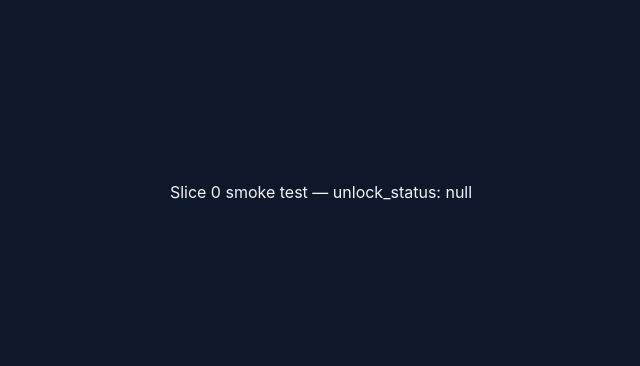
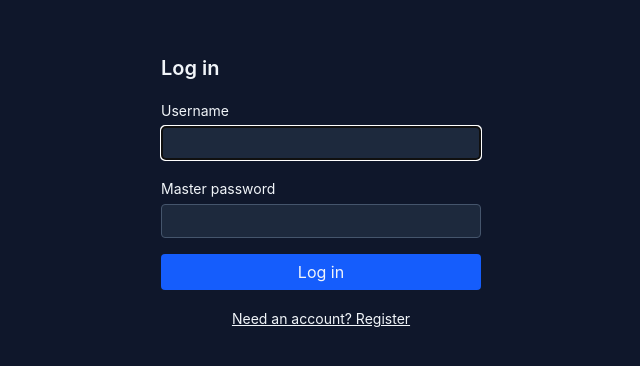
Before and after one commit to ChitrankSurana/Nestkey-Password-Manager, a React (Vite) app: page / in a window 1280 px wide. Shown: the part 208-574 px from the top of the page, without its empty margins (319-959 px from the left). Built offline with nearby package versions, Linux system fonts and the light colour scheme.

Commit message:
feat(ui): add Login/Register screens and vault-locked event listener

```diff
--- a/src/App.tsx
+++ b/src/App.tsx
@@ -1,17 +1,56 @@
 import { useEffect, useState } from "react";
-import { invoke } from "@tauri-apps/api/core";
+import { listen } from "@tauri-apps/api/event";
+import { Login } from "./screens/Login";
+import { Register } from "./screens/Register";
+import { useActivityWatcher } from "./hooks/useActivityWatcher";
 import "./App.css";
 
+type Screen = "login" | "register" | "vault";
+
 function App() {
-  const [unlocked, setUnlocked] = useState<boolean | null>(null);
+  const [screen, setScreen] = useState<Screen>("login");
+  const [username, setUsername] = useState<string | null>(null);
+
+  useActivityWatcher(screen === "vault");
 
   useEffect(() => {
-    invoke<boolean>("unlock_status").then(setUnlocked);
+    const unlistenPromise = listen("vault-locked", () => {
+      setScreen("login");
+      setUsername(null);
+    });
+    return () => {
+      unlistenPromise.then((unlisten) => unlisten());
+    };
   }, []);
 
+  if (screen === "login") {
+    return (
+      <Login
+        onSuccess={(u) => {
+          setUsername(u);
+          setScreen("vault");
+        }}
+        onSwitchToRegister={() => setScreen("register")}
+      />
+    );
+  }
+
+  if (screen === "register") {
+    return (
+      <Register
+        onSuccess={(u) => {
+          setUsername(u);
+          setScreen("vault");
+        }}
+        onSwitchToLogin={() => setScreen("login")}
+      />
+    );
+  }
+
+  // Slice 2 replaces this placeholder with the real vault list/search/editor screen.
   return (
-    <div className="dark:bg-slate-900 dark:text-slate-100 min-h-screen flex items-center justify-center">
-      <p>Slice 0 smoke test — unlock_status: {String(unlocked)}</p>
+    <div className="min-h-screen dark:bg-slate-900 dark:text-slate-100 p-4">
+      <p>Logged in as {username}. Vault UI lands in Slice 2.</p>
     </div>
   );
 }
--- /dev/null
+++ b/src/screens/Login.tsx
@@ -0,0 +1,78 @@
+import { useState, FormEvent } from "react";
+import { api, isCommandError } from "../lib/api";
+
+export function Login({
+  onSuccess,
+  onSwitchToRegister,
+}: {
+  onSuccess: (username: string) => void;
+  onSwitchToRegister: () => void;
+}) {
+  const [username, setUsername] = useState("");
+  const [password, setPassword] = useState("");
+  const [error, setError] = useState<string | null>(null);
+  const [submitting, setSubmitting] = useState(false);
+
+  async function handleSubmit(e: FormEvent) {
+    e.preventDefault();
+    setError(null);
+    setSubmitting(true);
+    try {
+      const result = await api.login(username, password);
+      onSuccess(result.username);
+    } catch (err) {
+      // Single generic message on any failure (TRD §3.2 / THREAT_MODEL wrong-password oracle) -
+      // do not display err.message variations beyond what the backend already collapsed to one
+      // string; just surface it as-is since the backend already guarantees it's generic.
+      setError(isCommandError(err) ? err.message : "Something went wrong. Please try again.");
+    } finally {
+      setPassword("");
+      setSubmitting(false);
+    }
+  }
+
+  return (
+    <div className="min-h-screen flex items-center justify-center dark:bg-slate-900 dark:text-slate-100">
+      <form onSubmit={handleSubmit} className="w-80 space-y-4">
+        <h1 className="text-xl font-semibold">Log in</h1>
+        <label className="block">
+          <span className="text-sm">Username</span>
+          <input
+            className="mt-1 w-full rounded border px-2 py-1 dark:bg-slate-800 dark:border-slate-600"
+            value={username}
+            onChange={(e) => setUsername(e.target.value)}
+            autoFocus
+            title="Your registered username"
+          />
+        </label>
+        <label className="block">
+          <span className="text-sm">Master password</span>
+          <input
+            type="password"
+            className="mt-1 w-full rounded border px-2 py-1 dark:bg-slate-800 dark:border-slate-600"
+            value={password}
+            onChange={(e) => setPassword(e.target.value)}
+            title="The master password you registered with"
+          />
+        </label>
+        {error && <p className="text-red-400 text-sm">{error}</p>}
+        <button
+          type="submit"
+          disabled={submitting}
+          className="w-full rounded bg-blue-600 py-1.5 disabled:opacity-50"
+          title="Log in to your vault"
+        >
+          Log in
+        </button>
+        <button
+          type="button"
+          onClick={onSwitchToRegister}
+          className="w-full text-sm underline"
+          title="Create a new account"
+        >
+          Need an account? Register
+        </button>
+      </form>
+    </div>
+  );
+}
--- /dev/null
+++ b/src/screens/Register.tsx
@@ -0,0 +1,75 @@
+import { useState, FormEvent } from "react";
+import { api, isCommandError } from "../lib/api";
+
+export function Register({
+  onSuccess,
+  onSwitchToLogin,
+}: {
+  onSuccess: (username: string) => void;
+  onSwitchToLogin: () => void;
+}) {
+  const [username, setUsername] = useState("");
+  const [password, setPassword] = useState("");
+  const [error, setError] = useState<string | null>(null);
+  const [submitting, setSubmitting] = useState(false);
+
+  async function handleSubmit(e: FormEvent) {
+    e.preventDefault();
+    setError(null);
+    setSubmitting(true);
+    try {
+      const result = await api.registerUser(username, password);
+      onSuccess(result.username);
+    } catch (err) {
+      setError(isCommandError(err) ? err.message : "Something went wrong. Please try again.");
+    } finally {
+      setPassword("");
+      setSubmitting(false);
+    }
+  }
+
+  return (
+    <div className="min-h-screen flex items-center justify-center dark:bg-slate-900 dark:text-slate-100">
+      <form onSubmit={handleSubmit} className="w-80 space-y-4">
+        <h1 className="text-xl font-semibold">Register</h1>
+        <label className="block">
+          <span className="text-sm">Choose a username</span>
+          <input
+            className="mt-1 w-full rounded border px-2 py-1 dark:bg-slate-800 dark:border-slate-600"
+            value={username}
+            onChange={(e) => setUsername(e.target.value)}
+            autoFocus
+            title="A unique username for this vault"
+          />
+        </label>
+        <label className="block">
+          <span className="text-sm">Choose a master password</span>
+          <input
+            type="password"
+            className="mt-1 w-full rounded border px-2 py-1 dark:bg-slate-800 dark:border-slate-600"
+            value={password}
+            onChange={(e) => setPassword(e.target.value)}
+            title="This encrypts your vault - there is no recovery if you forget it"
+          />
+        </label>
+        {error && <p className="text-red-400 text-sm">{error}</p>}
+        <button
+          type="submit"
+          disabled={submitting}
+          className="w-full rounded bg-blue-600 py-1.5 disabled:opacity-50"
+          title="Create your account and vault"
+        >
+          Register
+        </button>
+        <button
+          type="button"
+          onClick={onSwitchToLogin}
+          className="w-full text-sm underline"
+          title="Already have an account? Log in"
+        >
+          Already have an account? Log in
+        </button>
+      </form>
+    </div>
+  );
+}
```
